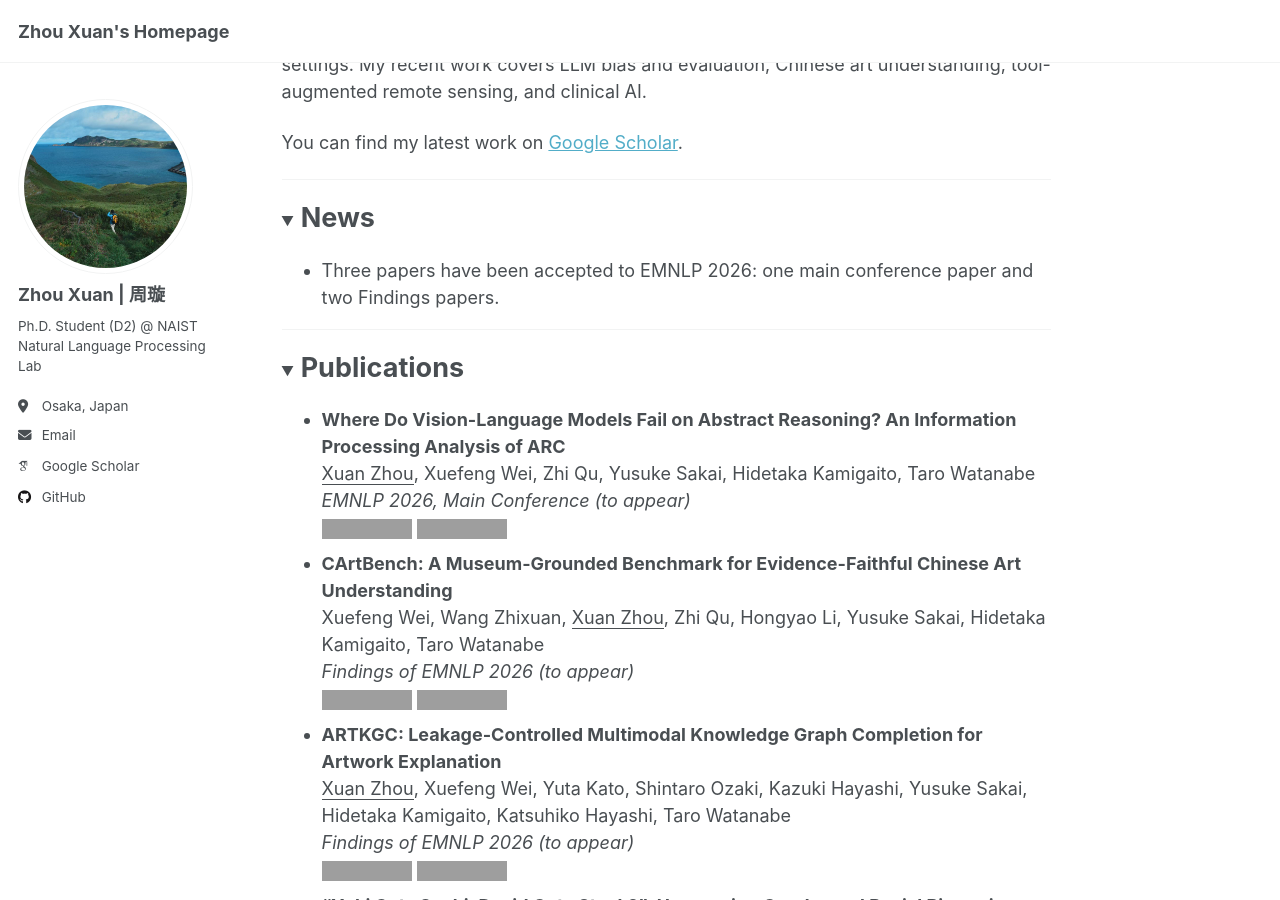
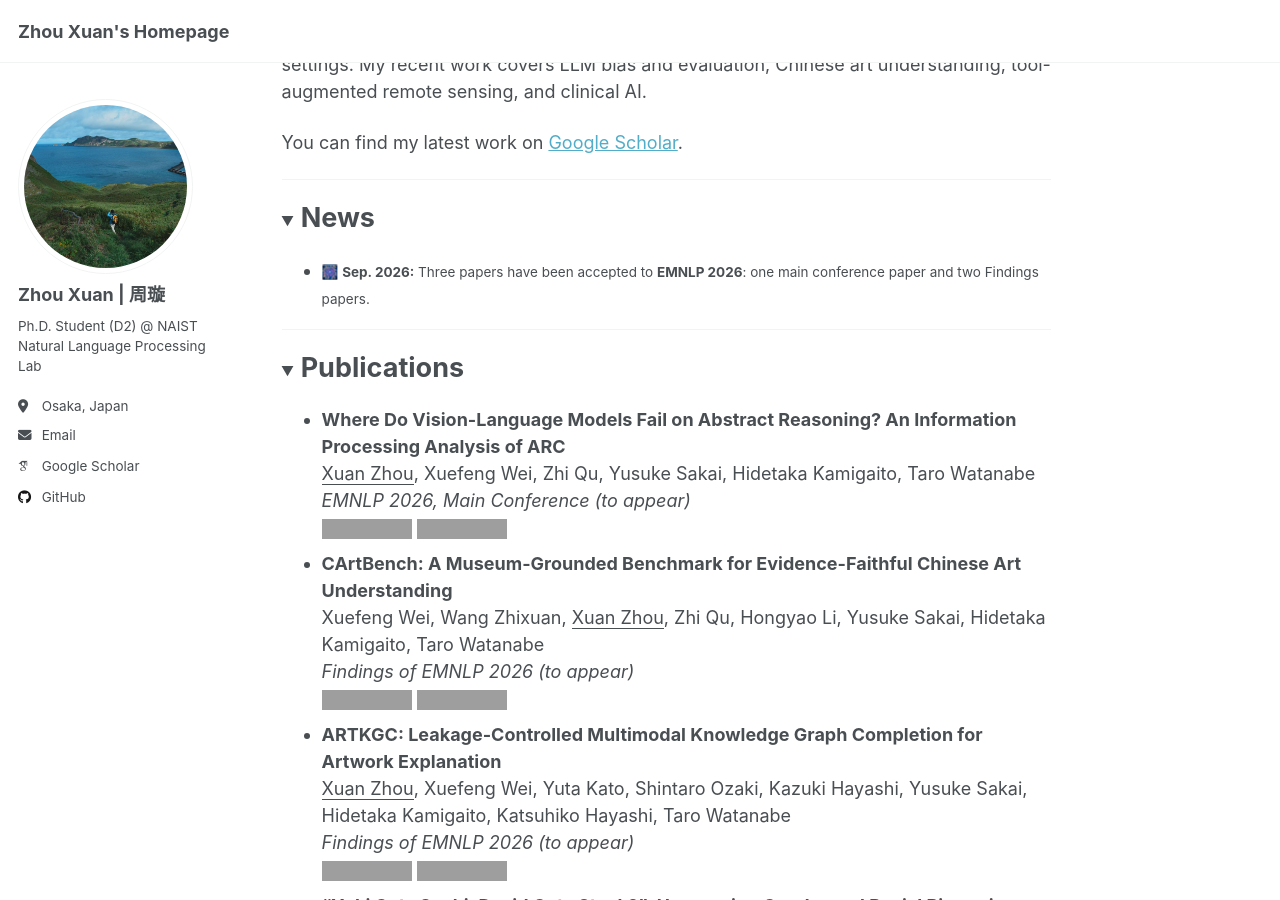
Before and after one commit to xuanZhou111/xuanZhou111.github.io, a Jekyll site: the page built from _pages/about.md, in a window 1280 px wide and 900 px high, scrolled down 324 px, cut to the strip 0-900 px from the top of the window. Built offline with Jekyll 4.4.1, drawn with Linux system fonts in a browser that asks for light colours; some web fonts are replaced; grey boxes are pictures that could not be loaded.

Commit message:
Style EMNLP 2026 news item

```diff
--- a/_pages/about.md
+++ b/_pages/about.md
@@ -21,7 +21,7 @@ You can find my latest work on [Google Scholar](https://scholar.google.com/citat
 <details id="news" open>
   <summary><span class="summary-heading">News</span></summary>
   <ul>
-    <li>Three papers have been accepted to EMNLP 2026: one main conference paper and two Findings papers.</li>
+    <li><small>🎆 <strong>Sep. 2026:</strong> Three papers have been accepted to <strong>EMNLP 2026</strong>: one main conference paper and two Findings papers.</small></li>
   </ul>
 </details>
 
```
